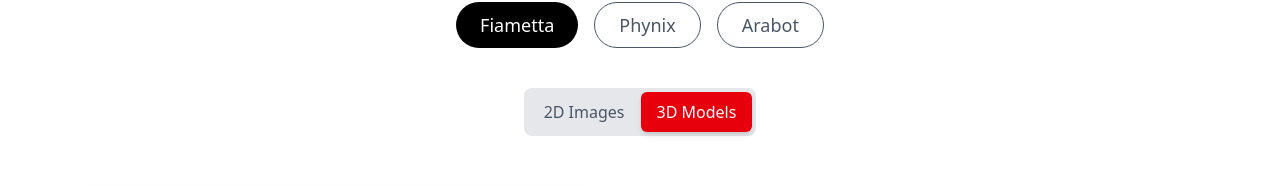
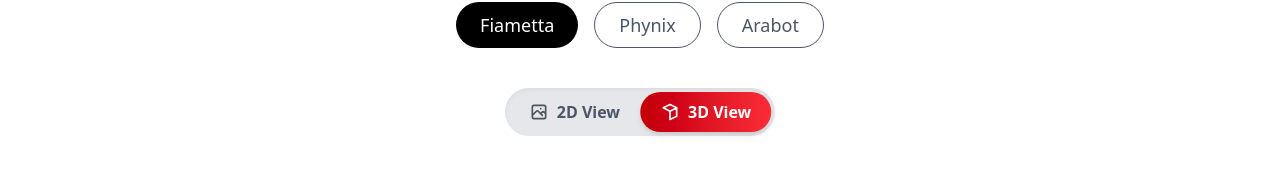
Before and after one commit to Abinara-1-its/Abinara-1, a Vue app: page /robots in a window 1280 px wide. Shown: the part 240-426 px from the top of the page. Built offline with nearby package versions, Linux system fonts and the light colour scheme; no server answers.

Commit message:
robots page finishing

```diff
--- a/src/components/page/Robots.vue
+++ b/src/components/page/Robots.vue
@@ -20,28 +20,35 @@
 
     <!-- Toggle between 2D and 3D view -->
     <div class="flex justify-center mb-8" data-aos="fade-in">
-      <div class="bg-gray-200 rounded-lg p-1 flex">
+      <div class="relative flex w-fit items-center rounded-full bg-gray-200 p-1 shadow-inner">
+        <!-- Sliding background -->
+        <div
+          class="absolute left-1 top-1 h-[calc(100%-8px)] w-[calc(50%-4px)] rounded-full bg-gradient-to-r from-red-700 to-red-500 shadow-md transition-transform duration-300 ease-in-out"
+          :style="{ transform: viewMode === '3d' ? 'translateX(100%)' : 'translateX(0)' }"
+        ></div>
+
+        <!-- 2D Button -->
         <button
           @click="viewMode = '2d'"
-          :class="[
-            'px-4 py-2 rounded-md transition-all duration-200 font-medium',
-            viewMode === '2d'
-              ? 'bg-red-600 text-white shadow-md'
-              : 'text-gray-600 hover:text-gray-800'
-          ]"
+          class="relative z-10 flex items-center gap-2 rounded-full px-5 py-2 font-semibold transition-colors duration-300 focus:outline-none cursor-pointer"
+          :class="viewMode === '2d' ? 'text-white' : 'text-gray-600 hover:text-gray-800'"
         >
-          2D Images
+          <svg xmlns="http://www.w3.org/2000/svg" class="h-5 w-5" fill="none" viewBox="0 0 24 24" stroke="currentColor" stroke-width="2">
+            <path stroke-linecap="round" stroke-linejoin="round" d="M4 16l4.586-4.586a2 2 0 012.828 0L16 16m-2-2l1.586-1.586a2 2 0 012.828 0L20 14m-6-6h.01M6 20h12a2 2 0 002-2V6a2 2 0 00-2-2H6a2 2 0 00-2 2v12a2 2 0 002 2z" />
+          </svg>
+          2D View
         </button>
+
+        <!-- 3D Button -->
         <button
           @click="viewMode = '3d'"
-          :class="[
-            'px-4 py-2 rounded-md transition-all duration-200 font-medium',
-            viewMode === '3d'
-              ? 'bg-red-600 text-white shadow-md'
-              : 'text-gray-600 hover:text-gray-800'
-          ]"
+          class="relative z-10 flex items-center gap-2 rounded-full px-5 py-2 font-semibold transition-colors duration-300 focus:outline-none cursor-pointer"
+          :class="viewMode === '3d' ? 'text-white' : 'text-gray-600 hover:text-gray-800'"
         >
-          3D Models
+          <svg xmlns="http://www.w3.org/2000/svg" class="h-5 w-5" fill="none" viewBox="0 0 24 24" stroke="currentColor" stroke-width="2">
+            <path stroke-linecap="round" stroke-linejoin="round" d="M20 7l-8-4-8 4m16 0l-8 4m8-4v10l-8 4m0-10L4 7m8 4v10M4 7l8 4" />
+          </svg>
+          3D View
         </button>
       </div>
     </div>
@@ -79,7 +86,7 @@
               <img
                 :src="robot.image"
                 :alt="robot.alt"
-                class="object-contain max-w-sm w-full h-[250px] md:h-[300px] lg:hover:scale-110 md:hover:scale-110 hover:scale-105 transition-transform ease-in-out duration-300 cursor-pointer rounded-lg shadow-lg"
+                class="object-contain max-w-sm w-full h-[250px] md:h-[300px] lg:hover:scale-110 md:hover:scale-110 hover:scale-105 transition-transform ease-in-out duration-300 cursor-pointer"
               />
             </div>
 
@@ -101,8 +108,8 @@
                 min-camera-orbit="auto auto 2m"
                 max-camera-orbit="auto auto 40m"
                 field-of-view="35deg"
-                class="w-full h-[350px] md:h-[500px] lg:h-[600px] rounded-lg mx-auto"
-                style="background-color: transparent; min-height: 350px;"
+                class="w-full h-[300px] md:h-[400px] lg:h-[450px] rounded-lg mx-auto"
+                style="background-color: transparent; min-height: 300px;"
               >
                 <div slot="poster" class="flex items-center justify-center h-full bg-gray-100 rounded-lg">
                   <div class="text-center">
@@ -281,16 +288,4 @@ model-viewer::part(default-progress-bar) {
 .animate-spin {
   animation: spin 1s linear infinite;
 }
-
-/* AOS animation improvements for better timing */
-[data-aos="zoom-in-up"] {
-  transform: translate3d(0, 40px, 0) scale(0.6);
-  opacity: 0;
-  transition-property: transform, opacity;
-}
-
-[data-aos="zoom-in-up"].aos-animate {
-  transform: translate3d(0, 0, 0) scale(1);
-  opacity: 1;
-}
 </style>
--- a/src/components/page/ThreeDView.vue
+++ b/src/components/page/ThreeDView.vue
@@ -2,9 +2,9 @@
   <div class="container mx-auto px-4 py-8 md:py-16 flex flex-col items-center mt-16 md:mt-14">
     <h1
       data-aos="fade-down"
-      class="text-4xl md:text-5xl lg:text-7xl font-bold leading-tight gradient-text text-red-600 mb-6 md:mb-12"
+      class="2xl:text-7xl lg:text-7xl font-bold leading-tight md:text-6xl sm:text-6xl md:mt-0 text-5xl gradient-text text-red-600 mb-10"
     >
-      3D VIEW
+      3D Views
     </h1>
 
     <div
@@ -56,14 +56,6 @@ export default {
 </script>
 
 <style scoped>
-.gradient-text {
-  background: linear-gradient(45deg, #dc2626, #991b1b);
-  -webkit-background-clip: text;
-  -webkit-text-fill-color: transparent;
-  background-clip: text;
-}
-
-/* Improved responsive iframe container */
 .iframe-container {
   position: relative;
   width: 100%;
@@ -83,10 +75,9 @@ export default {
   border-radius: 0.5rem;
 }
 
-/* Mobile optimizations */
 @media (max-width: 640px) {
   .iframe-container {
-    padding-bottom: 100%; /* Square aspect ratio for small screens */
+    padding-bottom: 100%;
     margin-bottom: 0.5rem;
   }
 
@@ -98,10 +89,9 @@ export default {
   }
 }
 
-/* Medium screens */
 @media (min-width: 641px) and (max-width: 1023px) {
   .iframe-container {
-    padding-bottom: 75%; /* 4:3 aspect ratio for medium screens */
+    padding-bottom: 75%;
   }
 }
 </style>
--- a/src/router/index.js
+++ b/src/router/index.js
@@ -8,6 +8,7 @@ import Alumni from '../components/page/Alumni.vue'
 import NotFound from '../components/page/NotFound.vue'
 import Advance  from '@/components/page/Advance.vue'
 import RobotDump from '../components/page/RobotDump.vue'
+import ThreeDView from '../components/page/ThreeDView.vue'
 
 const routes = [
   { path: '/', component: Home, name: 'Home' },
@@ -18,12 +19,8 @@ const routes = [
   { path: '/alumni', component: Alumni, name: 'Alumni' },
   { path: '/robot-dump', component: RobotDump, name: 'RobotDump' },
   // { path: '/advance', component: Advance, name: 'Advance' },
-  {
-    path: '/3d-view',
-    name: 'ThreeDView',
-    component: () => import('../components/page/ThreeDView.vue')
-  },
-  { path: '/:pathMatch(.*)', component: NotFound, name: 'NotFound' },
+  { path: '/3d-view', component: ThreeDView, name: '3d-view' },
+  { path: '/:pathMatch(.*)', component: NotFound, name: 'NotFound' }
 ]
 
 const router = createRouter({
@@ -32,7 +29,8 @@ const router = createRouter({
   scrollBehavior(to, from, savedPosition) {
     if (savedPosition) {
       return savedPosition
-    } else {
+    }
+    else {
       return { top: 0 }
     }
   },
```
